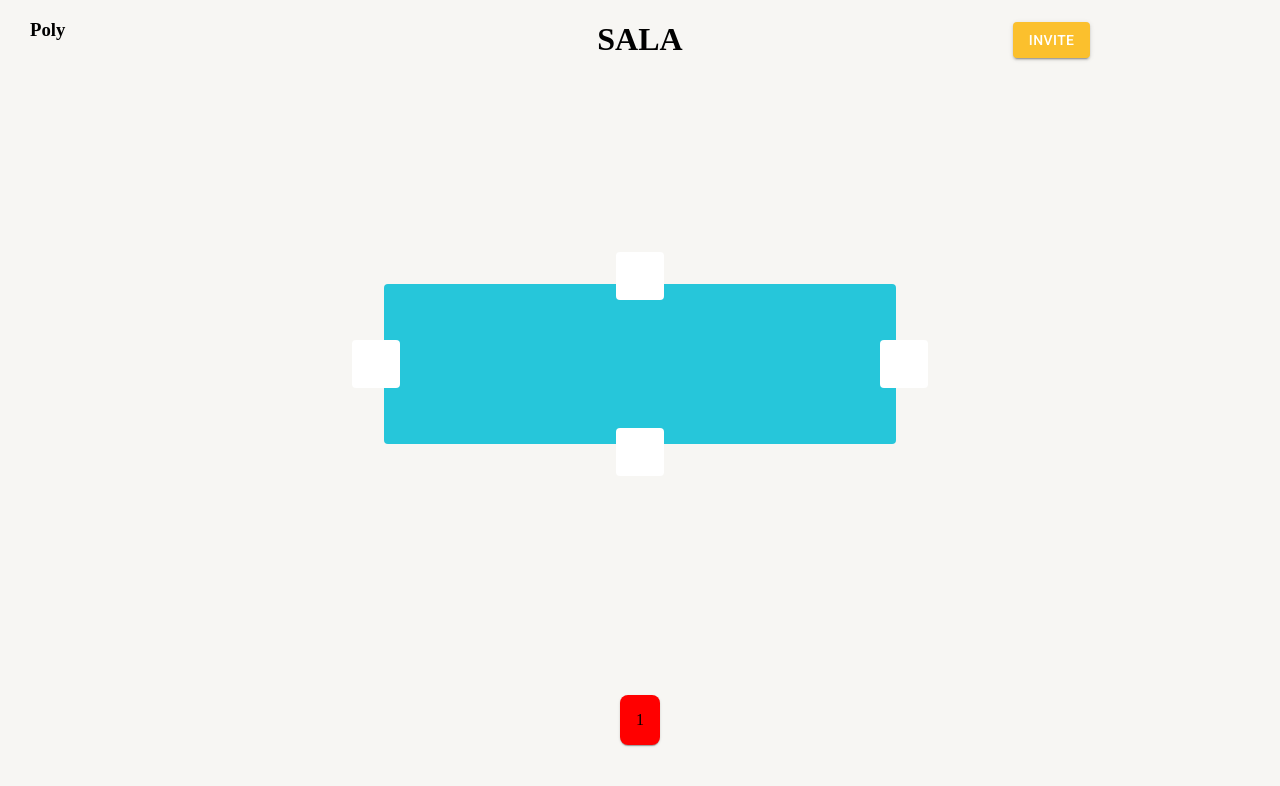
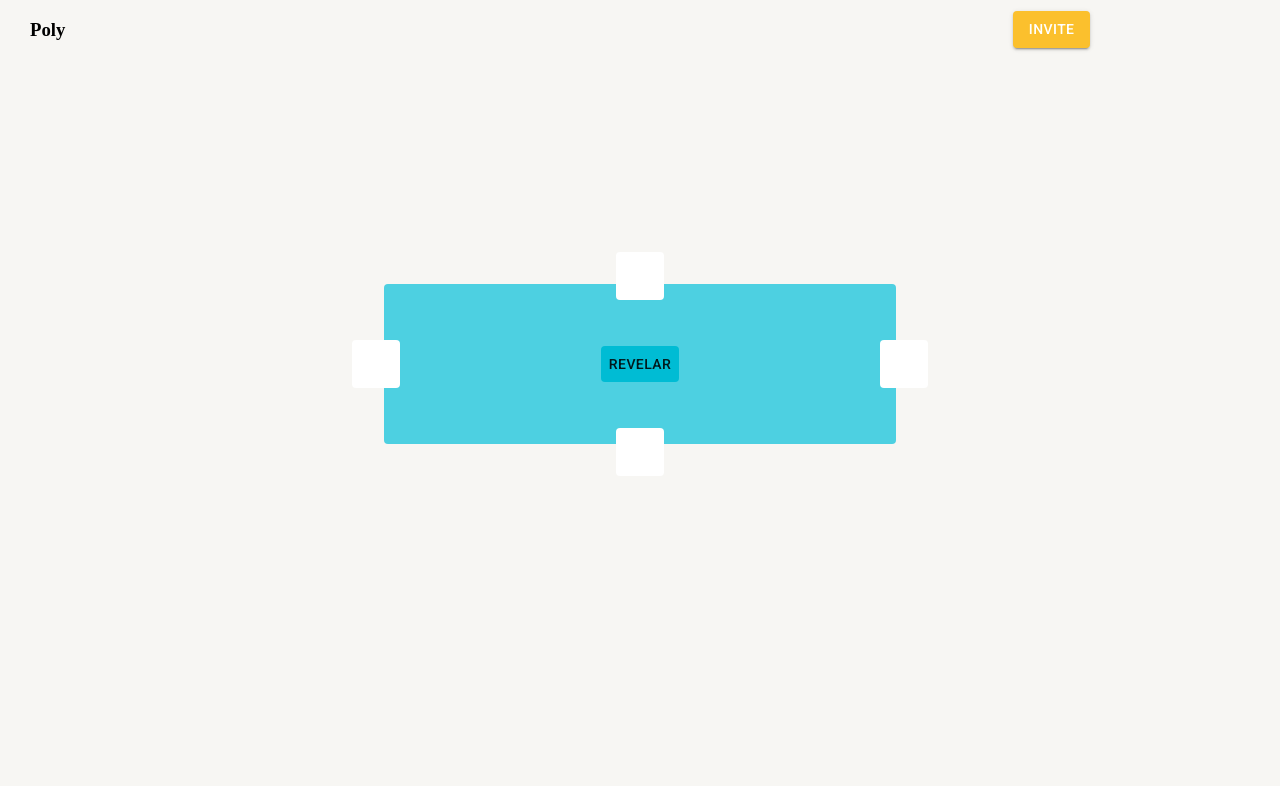
Before and after one commit to Sconzo/poker18, a React (Vite) app: page /poker in a window 1280 px wide. Shown: the top 786 px of the page. Built offline with nearby package versions, Linux system fonts and the light colour scheme.

Commit message:
Added card selection

```diff
--- a/src/components/CreateRoomForm.tsx
+++ b/src/components/CreateRoomForm.tsx
@@ -1,11 +1,13 @@
 import React, {useState} from 'react';
-import {TextField, Button, Grid, makeStyles, MenuItem} from '@material-ui/core';
+import {Button, makeStyles, MenuItem, TextField} from '@material-ui/core';
 import {useAppThemeContext} from "../contexts";
-import {Box, FormHelperText, Input, InputLabel, Select} from "@mui/material";
-import {FormControl} from '@mui/material';
-import {System} from "../utils/enviroment/System";
+import {Box, FormControl} from "@mui/material";
+import {Basic, Custom, Fibonacci, Systems} from "../utils/enviroment/System";
+// @ts-ignore
 import coffee from "../images/coffee.png"
-import { useNavigate } from "react-router-dom";
+import {useNavigate} from "react-router-dom";
+import useRoom from "../zus/RoomZus";
+import {RoomInterface} from "../interfaces/RoomInterface";
 
 const useStyles = makeStyles((theme) => ({
     textField: {
@@ -31,7 +33,7 @@ const useStyles = makeStyles((theme) => ({
 
 const possibleSystems = [
     {
-        value: System.BASIC,
+        value: Basic.id,
         label: (
             <>
                 Padrão (1, 2, 4, 8, 16, <img src={coffee} alt="Coffee" style={{ width: "20px", height: "20px", paddingBottom:"7px", paddingLeft:"3px" }}/>)
@@ -39,7 +41,7 @@ const possibleSystems = [
         ),
     },
     {
-        value: System.FIBONACCI,
+        value: Fibonacci.id,
         label: (
             <>
                 Fibonacci (0, 1, 2, 3, 5, 8, 13, 21, 34, 55, <img src={coffee} alt="Coffee" style={{ width: "20px", height: "20px", paddingBottom:"7px", paddingLeft:"3px" }}/>)
@@ -47,25 +49,33 @@ const possibleSystems = [
         ),
     },
     {
-        value: System.CUSTOM,
+        value: Custom.id,
         label: "Criar novo sistema"
     }
 
 ];
 
-const initialFormData = Object.freeze({
+const initialFormData : RoomInterface = {
     roomName: "",
-    roomSystem: ""
-});
+    roomSystem: {
+        id : 0,
+        name: "",
+        values: [],
+        coffee: false
+    },
+};
 
 const CreateRoomForm = () => {
     const [roomName, setRoomName] = useState('');
     const [votingSystem, setVotingSystem] = useState('');
     const [formData, updateFormData] = useState(initialFormData);
-    const [selectedValue, setSelectedValue] = useState('');
+    const {toggleTheme} = useAppThemeContext()
 
+
+    const changeRoom = useRoom((state) => state.changeRoom);
     const handleSubmit = (e: any) => {
         e.preventDefault();
+        changeRoom(formData);
         routeChange();
         console.log(formData)
     };
@@ -74,7 +84,6 @@ const CreateRoomForm = () => {
         navigate("/poker");
     };
 
-    const {toggleTheme} = useAppThemeContext()
 
     const handleChangeName = (e: any) => {
         updateFormData({
@@ -84,10 +93,10 @@ const CreateRoomForm = () => {
     };
 
     const handleChangeSystem = (e: any) => {
-        setSelectedValue(e.target.value);
+        const system = Systems.filter(sys => sys.id == e.target.value)
         updateFormData({
             ...formData,
-            [e.target.name]: e.target.value.trim(),
+            [e.target.name]: system[0],
         });
     };
 
--- a/src/components/Deck.tsx
+++ b/src/components/Deck.tsx
@@ -1,6 +1,8 @@
-import {Grid, Typography, makeStyles, Button, Box} from '@material-ui/core';
-import React from "react";
-import OneCard from "./OneCard";
+import {Box, Card, CardActionArea, CardContent, makeStyles} from '@material-ui/core';
+import React, {useState} from "react";
+import {RoomInterface} from "../interfaces/RoomInterface";
+// @ts-ignore
+import coffee from "../images/coffee.png";
 
 const useStyles = makeStyles((theme) => ({
     root: {
@@ -10,19 +12,68 @@ const useStyles = makeStyles((theme) => ({
         textAlign: 'center',
         display: 'flex',
         alignItems: 'center',
-        justifyContent: 'center'
+        justifyContent: 'center',
+        padding:"3px"
+    },
+    oneCard: {
+        color: 'black',
+        backgroundColor: 'white',
+        textAlign: 'center',
+        display: 'flex',
+        alignItems: 'center',
+        justifyContent: 'center',
+
+        borderRadius: '8px',
+        width: "50px",
+        margin: "5px"
+    },
+    selected: {
+        backgroundColor: theme.palette.secondary.main,
+        transition: 'background-color 0.3s ease-in-out'
     },
 }));
 interface HeaderProps {
     userName: string;
     roomName: string;
 }
+interface DeckProps {
+    room: RoomInterface;
+}
+const Deck = (props : DeckProps) => {
+    const classes = useStyles();
+    const [selectedCardIndex, setSelectedCardIndex] = useState<number | null>(null);
 
-const Deck = () => {
-    const classes = useStyles();
+    const selectCard = (cardIndex: number) => {
+
+        if (selectedCardIndex === cardIndex) {
+            setSelectedCardIndex(null);
+        } else {
+            setSelectedCardIndex(cardIndex);
+        }
+    };
+
+    let cards = props.room.roomSystem.values;
+
+
     return (
         <Box className={classes.root}>
-            <OneCard value={"1"}/>
+            {cards.map((card, index) => (
+                <Card className={`${classes.oneCard} ${selectedCardIndex === index ? classes.selected : ''}`} key={index}>
+                    <CardActionArea onClick={() => selectCard(index)}>
+                        <CardContent>
+                            {card}
+                        </CardContent>
+                    </CardActionArea>
+                </Card>
+            ))}
+            {props.room.roomSystem.coffee ?
+                <Card className={`${classes.oneCard} ${selectedCardIndex === -1 ? classes.selected : ''}`} key={-1}>
+                    <CardActionArea onClick={() => selectCard(-1)}>
+                        <CardContent>
+                            {<img src={coffee} alt="Coffee" style={{ width: "14px", height: "14px" }}/>}
+                        </CardContent>
+                    </CardActionArea>
+                </Card>: null}
         </Box>
     );
 };
--- a/src/components/OneCard.tsx
+++ /dev/null
@@ -1,34 +0,0 @@
-import {Box, Card, CardActionArea, CardContent, makeStyles, Typography} from '@material-ui/core';
-import React from "react";
-
-const useStyles = makeStyles((theme) => ({
-    root: {
-        margin: 0,
-        color:'black',
-        backgroundColor:'red',
-        textAlign: 'center',
-        display: 'flex',
-        alignItems: 'center',
-        justifyContent: 'center',
-
-        borderRadius: '8px'
-    },
-}));
-
-interface cardProps {
-    value : string
-}
-const OneCard = (props : cardProps) => {
-    const classes = useStyles();
-    return (
-        <Card className={classes.root}>
-            <CardActionArea href="https://google.com">
-                <CardContent>
-                    {props.value}
-                </CardContent>
-            </CardActionArea>
-        </Card>
-    );
-};
-
-export default OneCard;
--- a/src/components/PokerPage.tsx
+++ b/src/components/PokerPage.tsx
@@ -1,8 +1,9 @@
 import React from 'react';
-import { Grid, Typography, makeStyles } from '@material-ui/core';
+import {Grid, makeStyles} from '@material-ui/core';
 import Header from "./Header";
 import PokerTable from "./PokerTable";
 import Deck from "./Deck";
+import useRoom from "../zus/RoomZus";
 
 const useStyles = makeStyles((theme) => ({
     root: {
@@ -40,18 +41,22 @@ const useStyles = makeStyles((theme) => ({
 }));
 
 const PokerPage = () => {
+
+    const room = useRoom((state) => state.room);
+
+
     const classes = useStyles();
 
     return (
             <Grid  direction="column" className={classes.root}>
                 <Grid  className={classes.header}>
-                    {<Header userName="Poly" roomName="SALA"/>}
+                    {<Header userName="Poly" roomName={room.roomName}/>}
                 </Grid>
                 <Grid  className={classes.table}>
                     {<PokerTable/>}
                 </Grid>
                 <Grid  className={classes.pokerCards}>
-                    {<Deck/>}
+                    {<Deck room={room}/>}
                 </Grid>
             </Grid>
     );
--- a/src/components/PokerTable.tsx
+++ b/src/components/PokerTable.tsx
@@ -1,10 +1,11 @@
 import { makeStyles } from "@material-ui/core/styles";
 import Grid from "@material-ui/core/Grid";
 import Box from "@material-ui/core/Box";
+import {Button} from "@material-ui/core";
 
 const useStyles = makeStyles((theme) => ({
     table: {
-        backgroundColor: theme.palette.secondary.dark,
+        backgroundColor: theme.palette.secondary.light,
         borderRadius: theme.shape.borderRadius,
         height: "20vh",
         width: "40vw",
@@ -21,6 +22,9 @@ const useStyles = makeStyles((theme) => ({
         height: "3rem",
         backgroundColor: "#FFFFFF",
         borderRadius: theme.shape.borderRadius,
+    },
+    button:{
+        backgroundColor: theme.palette.secondary.main,
     },
     player1: {
         top: "calc(50% - 1.5rem)",
@@ -43,9 +47,14 @@ const useStyles = makeStyles((theme) => ({
 const PokerTable = () => {
     const classes = useStyles();
 
+    const cardsReveal = () => {
+
+    }
+
     return (
         <Grid container direction="column" alignItems="center">
             <Box className={classes.table}>
+                <Button onClick={() => cardsReveal()} className={classes.button}>Revelar</Button>
                 <Box className={classes.player + " " + classes.player1} />
                 <Box className={classes.player + " " + classes.player2} />
                 <Box className={classes.player + " " + classes.player3} />
--- a/src/interfaces/RoomInterface.ts
+++ b/src/interfaces/RoomInterface.ts
@@ -1,4 +1,6 @@
+import {SystemInterface} from "./SystemInterface";
+
 export interface RoomInterface {
-    name: string;
-    system: string;
+    roomName: string;
+    roomSystem: SystemInterface;
 }
--- /dev/null
+++ b/src/interfaces/SystemInterface.ts
@@ -0,0 +1,6 @@
+export interface SystemInterface{
+    id : number,
+    name: string,
+    values: [],
+    coffee: boolean
+}
--- a/src/utils/enviroment/System.ts
+++ b/src/utils/enviroment/System.ts
@@ -1,6 +1,42 @@
+export const System = {
+    BASIC: {
+        id : 1,
+        name: "BASIC",
+        values: [1, 2, 4, 8, 16],
+        coffee: true
+    },
+    FIBONACCI: {
+        id : 2,
+        name: "FIBONACCI",
+        values: [0, 1, 2, 3, 5, 8, 13, 21, 34, 55],
+        coffee: true
+    },
+    CUSTOM: {
+        name: "CUSTOM",
+    },
+}
+export const Basic = {
+        id : 1,
+        name: "BASIC",
+        values: [1, 2, 4, 8, 16],
+        coffee: true
+    }
 
-export const System = {
-    BASIC : "BASIC",
-    FIBONACCI: "FIBONACCI",
-    CUSTOM : "CUSTOM"
+export const Fibonacci = {
+    id : 2,
+    name: "FIBONACCI",
+    values: [0, 1, 2, 3, 5, 8, 13, 21, 34, 55],
+    coffee: true
 }
+
+export const Custom = {
+    id : -1,
+    name: "CUSTOM",
+    values: [],
+    coffee: false
+}
+export const Systems = [
+    Basic,
+    Fibonacci,
+    Custom
+]
--- a/src/zus/RoomZus.ts
+++ b/src/zus/RoomZus.ts
@@ -4,16 +4,21 @@ import {RoomInterface} from "../interfaces/RoomInterface";
 
 type CurrentRoom = {
     room : RoomInterface,
-    changeSession:(session:RoomInterface) => void,
+    changeRoom:(session:RoomInterface) => void,
 }
 
 const useRoom = create<CurrentRoom>((set) => ({
     room:{
-        name: "",
-        system: "",
+        roomName: "",
+        roomSystem: {
+            id : 0,
+            name: "",
+            values: [],
+            coffee: false
+        }
     },
 
-    changeSession:(roomIncome : RoomInterface)=>{
+    changeRoom:(roomIncome : RoomInterface)=>{
         set(state => ({room : roomIncome}))
     },
 }))
```
